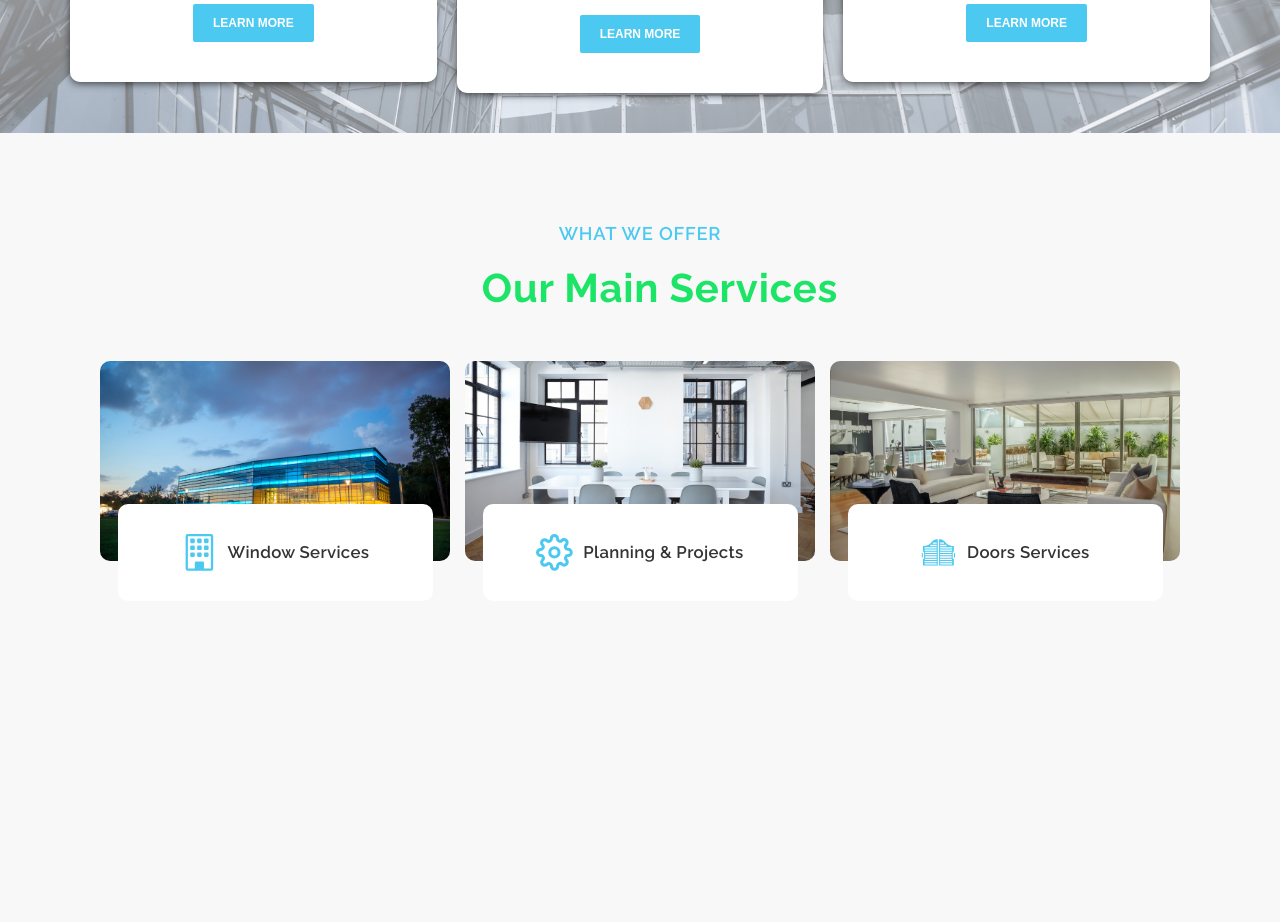
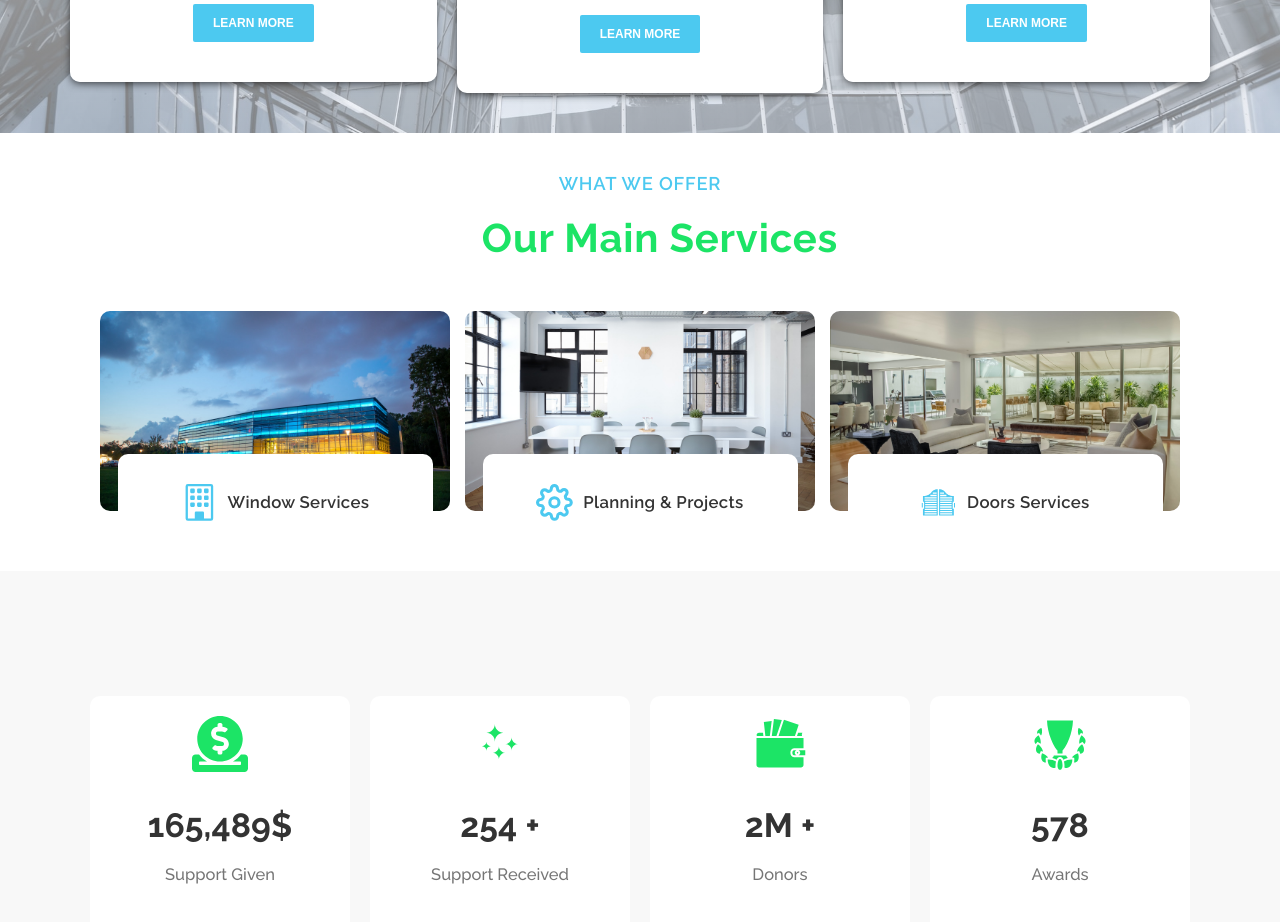
Before and after one commit to Achiekobby/real_estate_landing_page, a React (Create React App) app: page / in a window 1280 px wide. Shown: the part 1980-2902 px from the top of the page. Before the commit the page ends 2651 px from the top, so only its background shows below. Built offline with nearby package versions, Linux system fonts and the light colour scheme.

Commit message:
statistics section completed

```diff
--- /dev/null
+++ b/src/Data/stats_card.js
@@ -0,0 +1,29 @@
+
+import { WiStars } from "react-icons/wi";
+import { GiWallet} from "react-icons/gi";
+import {FaDonate} from "react-icons/fa"
+import { GiLaurelsTrophy } from "react-icons/gi";
+
+
+export const statisticData = [
+  {
+    icon: <FaDonate />,
+    figure: "165,489$",
+    title: "Support Given",
+  },
+  {
+    icon: <WiStars />,
+    figure: "254 +",
+    title: "Support Received",
+  },
+  {
+    icon: <GiWallet />,
+    figure: "2M +",
+    title: "Donors",
+  },
+  {
+    icon: <GiLaurelsTrophy />,
+    figure: "578",
+    title: "Awards",
+  },
+];
--- /dev/null
+++ b/src/components/Statistics.jsx
@@ -0,0 +1,39 @@
+import React from "react";
+import "../scss/Statistics.scss";
+
+//* Statistic Data
+import { statisticData } from "../Data/stats_card";
+
+const Statistics = () => {
+  console.log(statisticData);
+  return (
+    <section className="statistics">
+      <div className="container">
+        <div className="wrapper">
+          <div className="statistic_cards">
+            {statisticData.map((s_data, index) => {
+              const { icon, figure, title } = s_data;
+              return (
+                <>
+                  <div className="stat_card">
+                    <div className="icon">
+                      <i>{icon}</i>
+                    </div>
+                    <div className="figure">
+                      <h1>{figure}</h1>
+                    </div>
+                    <div className="title">
+                      <p>{title}</p>
+                    </div>
+                  </div>
+                </>
+              );
+            })}
+          </div>
+        </div>
+      </div>
+    </section>
+  );
+};
+
+export default Statistics;
--- a/src/pages/Home.jsx
+++ b/src/pages/Home.jsx
@@ -6,6 +6,7 @@ import Sidebar from '../components/Sidebar'
 import Benefits from '../components/Benefits'
 import Duties from '../components/Duties'
 import Services from '../components/Services'
+import Statistics from '../components/Statistics'
 
 const Home = () => {
   const [sidebar, setSidebar] = useState(false)
@@ -21,6 +22,7 @@ const Home = () => {
       <Benefits/>
       <Duties/>
       <Services/>
+      <Statistics/>
     </div>
   )
 }
--- a/src/scss/Duties.scss
+++ b/src/scss/Duties.scss
@@ -2,7 +2,7 @@
   width: 100%;
   position: relative;
   padding: 30px 0;
-  margin-bottom: 50px;
+  // margin-bottom: 50px;
   display: flex;
   align-items: center;
   justify-content: center;
--- a/src/scss/Services.scss
+++ b/src/scss/Services.scss
@@ -3,7 +3,8 @@
   display: flex;
   align-items: center;
   justify-content: center;
-  margin: 50px 0;
+  margin-bottom: 50px;
+  background: #fff;
 
   .container {
     width: 100%;
--- /dev/null
+++ b/src/scss/Statistics.scss
@@ -0,0 +1,79 @@
+.statistics{
+  width: 100%;
+  background: #f8f8f8;
+  display:flex;
+  align-items: center;
+  justify-content: center;
+
+  .container{
+    width: 100%;
+    height: 100%;
+    max-width: 1200px;
+    padding: 30px;
+    display: flex;
+    align-items: center;
+    justify-content: center;
+
+    .wrapper{
+      width: 100%;
+      display: flex;
+      align-items: center;
+      justify-content: center;
+
+      .statistic_cards{
+        padding: 10px 20px;
+        width: 100%;
+        margin: 35px 0;
+        display: grid;
+        grid-template-columns: repeat(4,minmax(150px,1fr));
+        gap: 20px;
+
+        .stat_card{
+          background: #fff;
+          border: none;
+          border-radius: 10px;
+
+          .icon{
+            display: flex;
+            padding: 10px;
+            margin: 10px;
+            align-items: center;
+            justify-content: center;
+
+            i{
+              color: #1ce466;
+              font-size: 3.5rem;
+
+            }
+          }
+          .figure{
+            display: flex;
+            display: flex;
+            align-items: center;
+            justify-content: center;
+
+            h1{
+              font-size: 2.1rem;
+              color: #333;
+              letter-spacing: 0.005rem;
+            }
+          }
+          .title{
+            display: flex;
+            display: flex;
+            align-items: center;
+            justify-content: center;
+            padding: 20px 0;
+
+            p{
+              color: rgba(51, 51, 51, 0.675);
+              font-size: 1.03rem;
+              font-weight: 500;
+              margin-bottom: 30px;
+            }
+          }
+        }
+      }
+    }
+  }
+}
```
Also changed, not shown: src/Data/CardData.js (line endings or trailing spaces).
